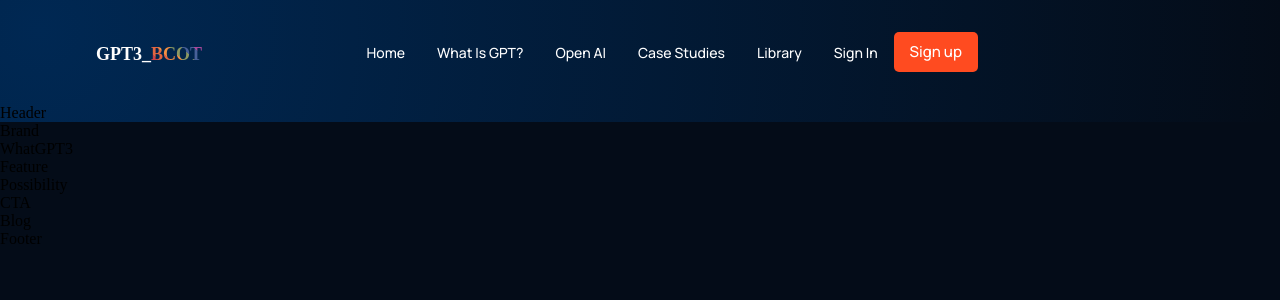
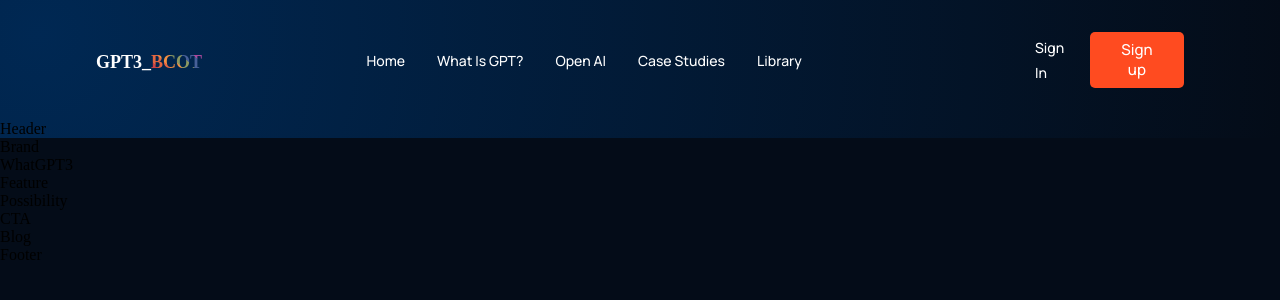
Before and after one commit to brainconnect93/gpt-3_bcot, a React (Create React App) app: page / in a window 1280 px wide. Shown: the top 300 px of the page. Built offline with nearby package versions, Linux system fonts and the light colour scheme.

Commit message:
Adding the hamburger for mobile view

```diff
--- a/src/components/navbar/Navbar.jsx
+++ b/src/components/navbar/Navbar.jsx
@@ -1,8 +1,20 @@
-import React from 'react';
-// import { RiMenu3Line, RiCloseLine } from 'react-icons'
+import React, { useState } from 'react';
+import { RiMenu3Line, RiCloseLine } from 'react-icons/ri';
 import './navbar.css';
 
-const Navbar = () => (
+const Menu = () => (
+  <ul>
+    <li><a href="#home">Home</a></li>
+    <li><a href="#wgpt3">What is GPT?</a></li>
+    <li><a href="#possibility">Open AI</a></li>
+    <li><a href="#feature">Case Studies</a></li>
+    <li><a href="#blog">Library</a></li>
+  </ul>
+);
+
+const Navbar = () => {
+  const [toggleMenu, setToggleMenu] = useState(false);
+  return (
     <div className="gpt3_navbar">
       <div className="gpt3_navbar-links">
         <div className="gpt3_navbar-links_logo">
@@ -12,20 +24,32 @@ const Navbar = () => (
           </h2>
         </div>
         <div className="gpt3_navbar-links_container">
-        <ul>
-          <li><a href="#home">Home</a></li>
-          <li><a href="#wgpt3">What is GPT?</a></li>
-          <li><a href="#possibility">Open AI</a></li>
-          <li><a href="#feature">Case Studies</a></li>
-          <li><a href="#blog">Library</a></li>
-        </ul>
+          <Menu />
         </div>
         <div className="gpt3_navbar-sign">
           <p>Sign in</p>
           <button type="submit">Sign up</button>
         </div>
+
+        <div className="gpt3_navbar-menu">
+          {toggleMenu
+            ? <RiCloseLine color="#fff" size={30} onClick={() => setToggleMenu(false)} />
+            : <RiMenu3Line color="#fff" size={30} onClick={() => setToggleMenu(true)} />}
+          {toggleMenu && (
+            <div className="gpt3_navbar-menu_container scale-up-center">
+              <div className="gpt3_navbar-menu_container-links">
+                <Menu />
+                <div className="gpt3_navbar-menu_sign">
+                  <p>Sign in</p>
+                  <button type="submit">Sign up</button>
+                </div>
+              </div>
+            </div>
+          )}
+        </div>
       </div>
     </div>
   );
+};
 
 export default Navbar;
--- a/src/components/navbar/navbar.css
+++ b/src/components/navbar/navbar.css
@@ -1,6 +1,6 @@
 .gpt3_navbar {
   display: flex;
-  justify-content: space-between;
+  justify-content: space-around;
   align-items: center;
   padding: 2rem 6rem;
 }
@@ -22,6 +22,7 @@
   font-size: 18px;
   color: var(--color-new);
   margin-right: 2rem;
+  cursor: pointer;
 }
 
 .gpt3_navbar-links_logo h2 span {
@@ -107,17 +108,38 @@
   align-items: center;
 }
 
+.gpt3_navbar-sign {
+  margin-left: 22%;
+}
+
 .gpt3_navbar-sign button,
 .gpt3_navbar-menu_container button {
-  padding: 0.5rem 1rem;
+  padding: 0.5rem 1.5rem;
   color: var(--color-new);
   background-color: #ff4b20;
   font-family: var(--font-family);
   font-weight: 500;
   font-size: 15px;
-  line-height: 24px;
+  line-height: 20px;
   border-radius: 5px;
   border: 0;
   outline: none;
   cursor: pointer;
 }
+
+.gpt3_navbar-menu {
+  margin-left: 1rem;
+  display: none;
+  position: relative;
+}
+
+.gpt3_navbar-menu svg {
+  cursor: pointer;
+}
+
+.gpt3_navbar-menu_container {
+  display: flex;
+  flex-direction: column;
+  justify-content: flex-end;
+  align-items: flex-end;
+}
```
Lines whose indentation alone changed are shown as unchanged.
